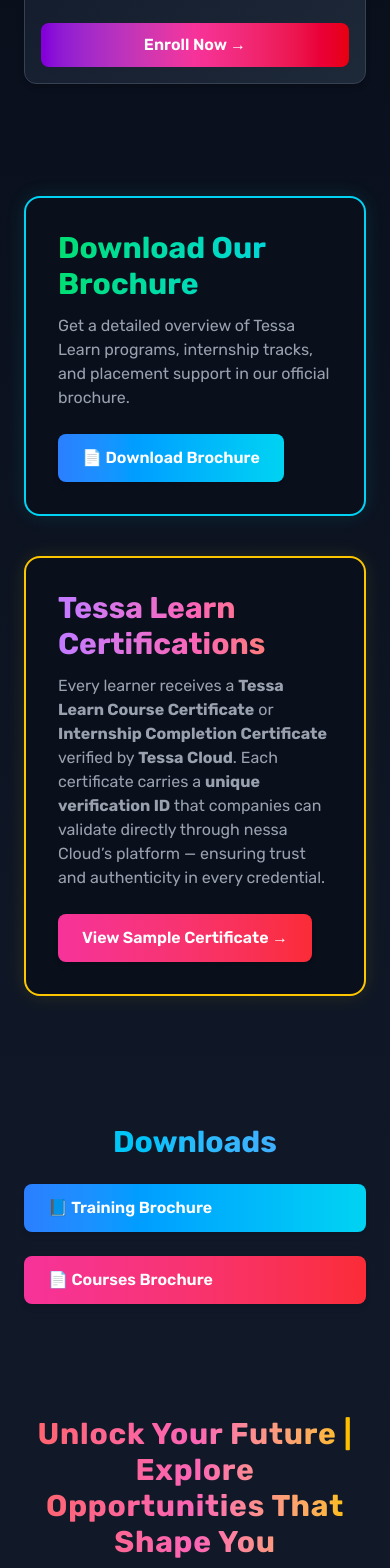
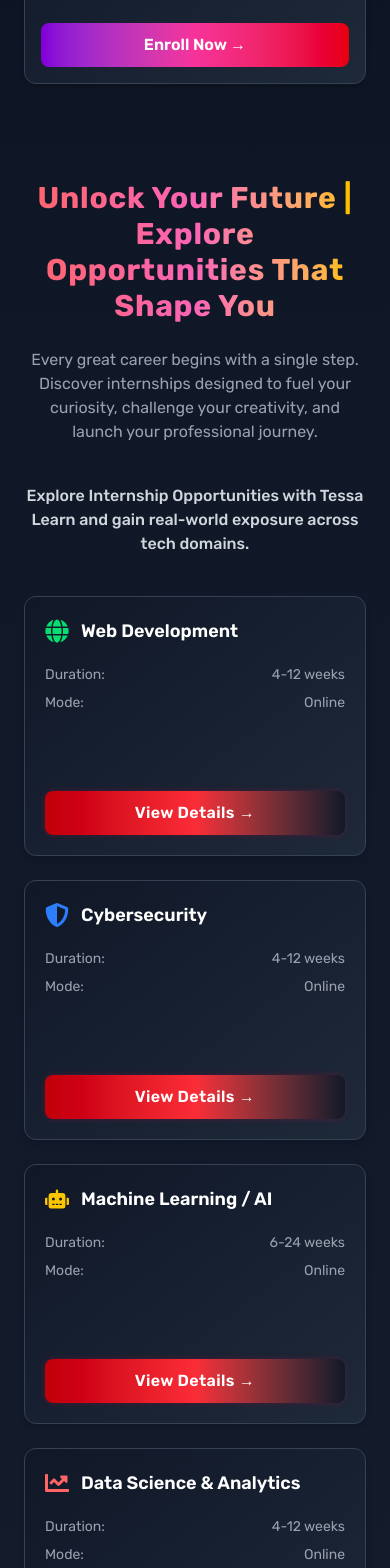
Before and after one commit to roshandsc/Tessa_learn, a Next.js app: page / in a window 390 px wide. Shown: the part 5320-6888 px from the top of the page. Built offline with nearby package versions, Linux system fonts and the light colour scheme.

Commit message:
Updated Tessa Learn website complete code

```diff
--- a/src/app/page.jsx
+++ b/src/app/page.jsx
@@ -249,9 +249,28 @@
               >
                 Placement Support
               </a>
-              <a href="#downloads" className="hover:text-red-500 transition">
-                Downloads
-              </a>
+              {/* Downloads Dropdown */}
+              <div className="relative group">
+                <button className="hover:text-red-500 transition">
+                  Downloads ▾
+                </button>
+                <div className="absolute hidden group-hover:block bg-black/90 border border-gray-700 mt-2 rounded-lg shadow-lg z-50 min-w-[220px]">
+                  <a
+                    href="/tessa_learn_opportunities.pdf"
+                    download
+                    className="block px-4 py-2 text-sm text-white hover:bg-gray-800"
+                  >
+                    📘 Download Brochure
+                  </a>
+                  <a
+                    href="/Sample_Certificate_Tessa_Learn.pdf"
+                    download
+                    className="block px-4 py-2 text-sm text-white hover:bg-gray-800"
+                  >
+                    📄 Sample Certificate
+                  </a>
+                </div>
+              </div>
               <a
                 href="#"
                 className="hover:text-red-500 transition"
@@ -343,12 +362,22 @@
                 >
                   Placement Support
                 </a>
+                {/* Downloads direct links for mobile */}
                 <a
-                  href="#downloads"
+                  href="/tessa_learn_opportunities.pdf"
+                  download
                   className="hover:text-red-500 transition"
                   onClick={() => setMobileMenuOpen(false)}
                 >
-                  Downloads
+                  📘 Download Brochure
+                </a>
+                <a
+                  href="/Sample_Certificate_Tessa_Learn.pdf"
+                  download
+                  className="hover:text-red-500 transition"
+                  onClick={() => setMobileMenuOpen(false)}
+                >
+                  📄 Sample Certificate
                 </a>
                 <a
                   href="#"
@@ -1054,82 +1083,9 @@
             </div>
           </section>
 
-          {/* Brochure and Certifications Section */}
-          <section className="max-w-7xl mx-auto px-6 py-16">
-            <div className="flex flex-col items-center gap-10 w-full">
-              {/* Download Brochure Card */}
-              <div className="bg-[#0A0F1C] border-2 border-cyan-400 rounded-2xl p-8 flex flex-col md:flex-row justify-between items-start md:items-center gap-6 shadow-[0_0_20px_rgba(0,255,255,0.1)] hover:shadow-[0_0_25px_rgba(0,255,255,0.2)] transition-all max-w-5xl w-full">
-                <div>
-                  <h3 className="text-3xl font-extrabold bg-gradient-to-r from-green-400 to-cyan-400 bg-clip-text text-transparent mb-3">
-                    Download Our Brochure
-                  </h3>
-                  <p className="text-gray-400 max-w-2xl">
-                    Get a detailed overview of Tessa Learn programs, internship
-                    tracks, and placement support in our official brochure.
-                  </p>
-                </div>
-                <a
-                  href="/tessa_learn_opportunities.pdf"
-                  target="_blank"
-                  rel="noopener noreferrer"
-                  className="px-6 py-3 rounded-lg bg-gradient-to-r from-blue-500 to-cyan-400 text-white font-semibold shadow-md hover:scale-105 transition-transform"
-                >
-                  📄 Download Brochure
-                </a>
-              </div>
-
-              {/* Certification Card */}
-              <div className="bg-[#0A0F1C] border-2 border-yellow-400 rounded-2xl p-8 flex flex-col md:flex-row justify-between items-start md:items-center gap-6 shadow-[0_0_20px_rgba(255,255,0,0.1)] hover:shadow-[0_0_25px_rgba(255,255,0,0.2)] transition-all max-w-5xl w-full">
-                <div>
-                  <h3 className="text-3xl font-extrabold bg-gradient-to-r from-purple-400 via-pink-400 to-orange-400 bg-clip-text text-transparent mb-3">
-                    Tessa Learn Certifications
-                  </h3>
-                  <p className="text-gray-400 max-w-2xl">
-                    Every learner receives a{" "}
-                    <strong>Tessa Learn Course Certificate</strong> or{" "}
-                    <strong>Internship Completion Certificate</strong> verified
-                    by <strong>Tessa Cloud</strong>. Each certificate carries a{" "}
-                    <strong>unique verification ID</strong> that companies can
-                    validate directly through nessa Cloud’s platform — ensuring
-                    trust and authenticity in every credential.
-                  </p>
-                </div>
-                <a
-                  href="/Sample_Certificate_Tessa_Learn.pdf"
-                  target="_blank"
-                  rel="noopener noreferrer"
-                  className="px-6 py-3 rounded-lg bg-gradient-to-r from-pink-500 to-red-500 text-white font-semibold shadow-md hover:scale-105 transition-transform"
-                >
-                  View Sample Certificate →
-                </a>
-              </div>
-            </div>
-          </section>
-
-          {/* Downloads Section */}
-          <section id="downloads" className="max-w-7xl mx-auto px-6 py-16">
-            <h2 className="text-3xl font-extrabold text-center mb-6 bg-gradient-to-r from-cyan-400 to-blue-400 bg-clip-text text-transparent">
-              Downloads
-            </h2>
-            <div className="flex flex-col sm:flex-row justify-center gap-6">
-              <a
-                href="/tessa_learn_opportunities.pdf"
-                target="_blank"
-                rel="noopener noreferrer"
-                className="px-6 py-3 rounded-lg bg-gradient-to-r from-blue-500 to-cyan-400 text-white font-semibold shadow-md hover:scale-105 transition-transform"
-              >
-                📘 Training Brochure
-              </a>
-              <a
-                href="/Sample_Certificate_Tessa_Learn.pdf"
-                target="_blank"
-                rel="noopener noreferrer"
-                className="px-6 py-3 rounded-lg bg-gradient-to-r from-pink-500 to-red-500 text-white font-semibold shadow-md hover:scale-105 transition-transform"
-              >
-                📄 Courses Brochure
-              </a>
-            </div>
-          </section>
+          {/* Brochure and Certifications Section - removed */}
+
+          {/* Downloads Section - removed */}
 
           {/* Internship Cards */}
           <section
@@ -1619,57 +1575,27 @@
                   confidence.
                 </p>
               </div>
-            </div>
-          </section>
-
-          {/* Training & Placement */}
-          <section className="max-w-7xl mx-auto px-6 py-12">
-            <h2 className="text-2xl font-semibold mb-6">
-              Training & Placement
-            </h2>
-            <div className="grid grid-cols-1 sm:grid-cols-2 lg:grid-cols-4 gap-6">
-              {/* Resume Writing Accordion */}
-              <HydrationSafe>
-                <motion.div
-                  whileHover={{ y: -6 }}
-                  className="accordion-item bg-gradient-to-tr from-black to-gray-900 border border-gray-700 rounded-xl p-4"
-                >
-                  <button
-                    className="w-full text-left font-semibold text-white flex justify-between items-center"
-                    onClick={() => setShowResumeAccordion(!showResumeAccordion)}
-                  >
-                    Resume Writing
-                    <span>{showResumeAccordion ? "−" : "+"}</span>
-                  </button>
-                  {showResumeAccordion && (
-                    <div className="text-gray-400 text-sm mt-2">
-                      Learn to write compelling resumes that stand out. Get
-                      templates, feedback, and professional writing tips from
-                      our mentors.
-                    </div>
-                  )}
-                </motion.div>
-              </HydrationSafe>
-              {/* Other Trainings */}
-              {trainings
-                .filter((t) => t.title !== "Resume Building")
-                .map((t) => (
-                  <HydrationSafe key={t.title}>
-                    <motion.div
-                      whileHover={{ y: -6 }}
-                      className="p-5 rounded-xl bg-gradient-to-tr from-black to-gray-900 border border-gray-700 text-center"
-                    >
-                      <div className="w-14 h-14 mx-auto rounded-full bg-gray-800 flex items-center justify-center mb-3">
-                        {t.icon}
-                      </div>
-                      <div className="font-semibold">{t.title}</div>
-                      <p className="text-sm text-gray-400 mt-2">
-                        Practical sessions and expert mentors to boost your
-                        career.
-                      </p>
-                    </motion.div>
-                  </HydrationSafe>
-                ))}
+              {/* Resume Writing Card */}
+              <div className="bg-gradient-to-br from-gray-900 to-gray-800 p-6 rounded-xl border border-gray-700 shadow-md text-center">
+                <FaFileAlt className="text-3xl text-cyan-400 mx-auto mb-3" />
+                <h4 className="text-lg font-semibold mb-2">Resume Writing</h4>
+                <p className="text-gray-400 text-sm">
+                  Learn to write compelling resumes that stand out. Get
+                  templates, feedback, and professional writing tips from our
+                  mentors.
+                </p>
+              </div>
+              {/* LinkedIn Optimization Card */}
+              <div className="bg-gradient-to-br from-gray-900 to-gray-800 p-6 rounded-xl border border-gray-700 shadow-md text-center">
+                <FaLinkedinIn className="text-3xl text-blue-500 mx-auto mb-3" />
+                <h4 className="text-lg font-semibold mb-2">
+                  LinkedIn Optimization
+                </h4>
+                <p className="text-gray-400 text-sm">
+                  Optimize your LinkedIn profile to attract recruiters and build
+                  your professional brand effectively.
+                </p>
+              </div>
             </div>
           </section>
         </main>
```
